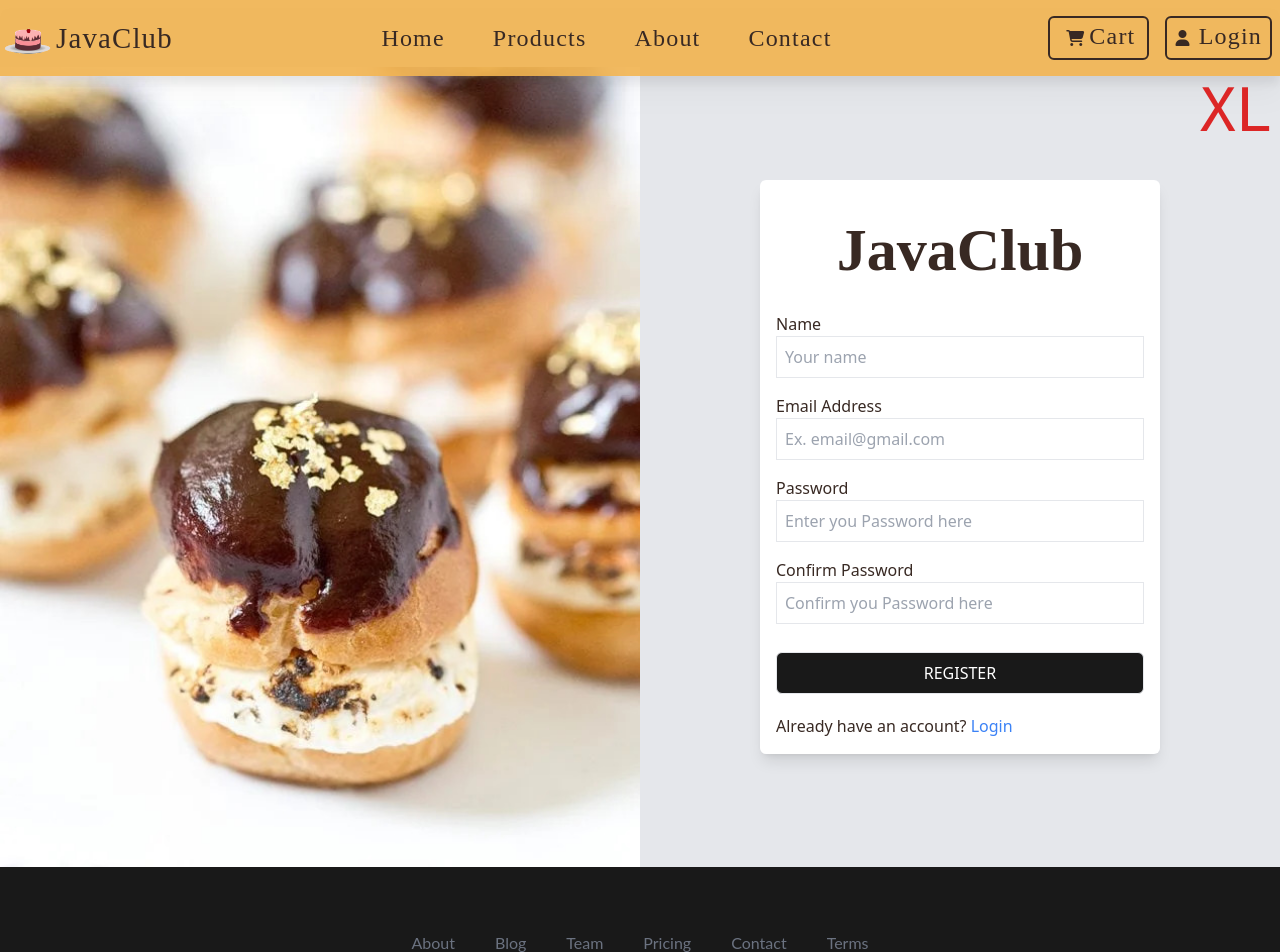
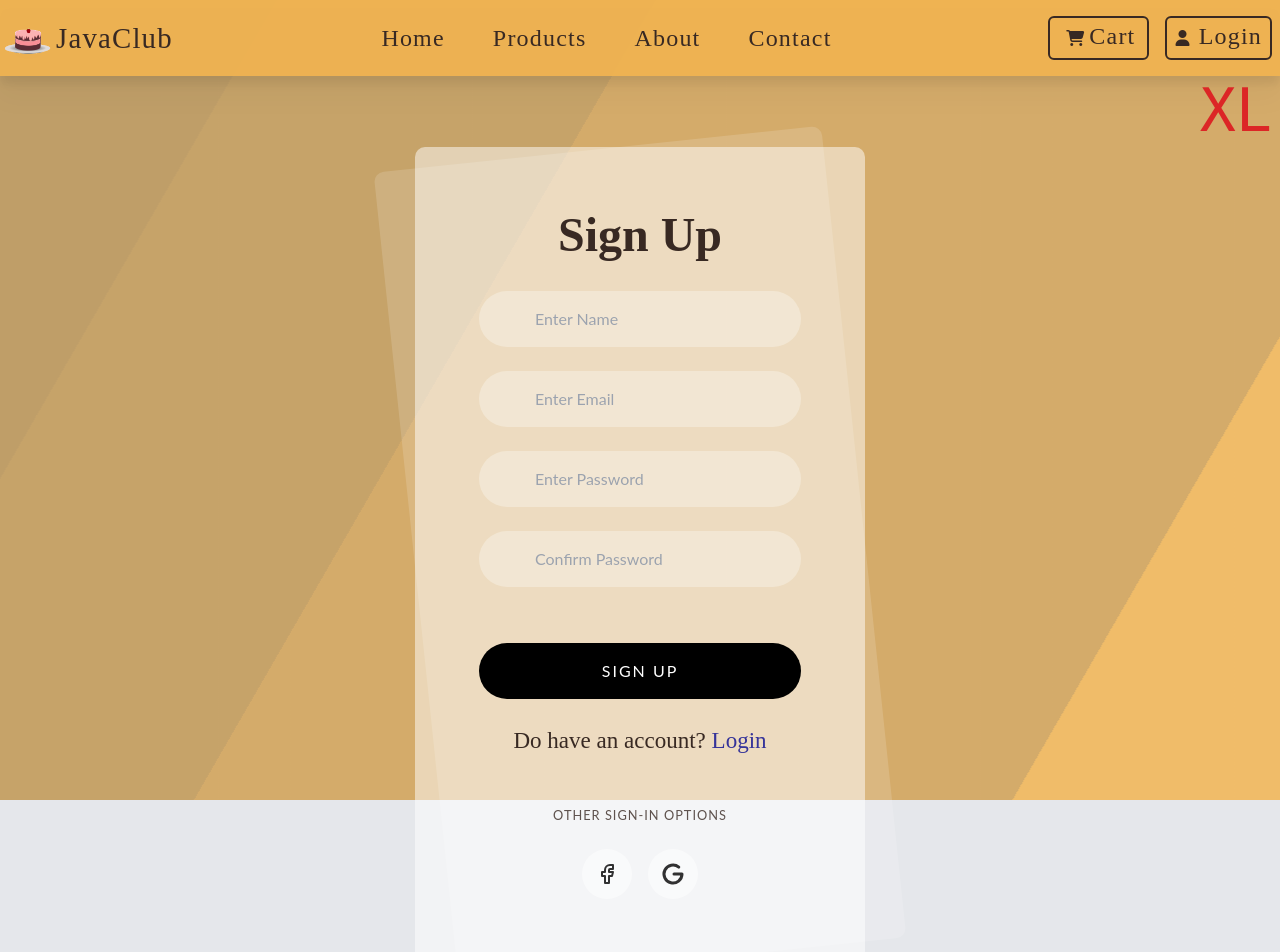
Before and after one commit to Ralph313-creator/JavaClub-eCommerce, a React (Create React App) app in the folder frontend-javaclub/: page /register in a window 1280 px wide. Shown: the top 952 px of the page. Built offline with nearby package versions, Linux system fonts and the light colour scheme.

Commit message:
Log-in and Sign-up Modification

```diff
--- /dev/null
+++ b/frontend-javaclub/src/Loginstyle.css
@@ -0,0 +1,359 @@
+
+/* body {
+    font-family: 'Poppins', sans-serif;
+    min-height: 100vh;
+    display: flex;
+    justify-content: center;
+    align-items: center;
+} */
+.login-card-container{
+    display: flex;
+    justify-content: center;
+    margin: 5rem 0;
+}
+
+/* Login Card */
+.login-card {
+    width: 450px;
+    background: rgba(255, 255, 255, .5);
+    padding: 4rem;
+    border-radius: 10px;
+    position: relative;
+}
+
+.login-card::before {
+    content: '';
+    position: absolute;
+    inset: 0;
+    background: rgba(255, 255, 255, .15);
+    transform: rotate(-6deg);
+    border-radius: 10px;
+    z-index: -1;
+}
+/* ---------- */
+
+/* Login Card Logo */
+.login-card-logo {
+    display: flex;
+    justify-content: center;
+    margin-bottom: 2rem;
+}
+
+.login-card-logo img {
+    width: 60px;
+}
+/* ---------- */
+
+/* Login Card Standard */
+.login-card-logo,
+.login-card-header,
+.login-card-footer {
+    text-align: center;
+}
+
+.login-card a {
+    text-decoration: none;
+    color: #35339a;
+}
+
+.login-card a:hover {
+    text-decoration: underline;
+}
+/* ---------- */
+
+/* Login Card Header */
+.login-card-header {
+    margin-bottom: 2rem;
+}
+
+.login-card-header h1 {
+
+    font-weight: 600;
+    margin-bottom: .5rem;
+}
+
+.login-card-header h1+div {
+    opacity: .8;
+}
+/* ---------- */
+
+/* Login Card Form */
+.login-card-form {
+    display: flex;
+    flex-direction: column;
+    gap: 1.5rem;
+}
+
+.login-card-form .form-item {
+    position: relative;
+}
+
+
+.login-card-form .checkbox {
+    display: flex;
+    align-items: center;
+    gap: 7px;
+}
+
+.login-card-form .form-item-other {
+    display: flex;
+    align-items: center;
+    justify-content: space-between;
+    font-size: calc(1rem * .8);
+    margin-bottom: .5rem;
+}
+/* ---------- */
+
+/* Login Card Footer */
+.login-card-footer {
+    margin-top: 1.5rem;
+    font-size: calc(1.8rem * .8);
+}
+/* ---------- */
+
+/* Login Card Form Elements */
+.login-card input[type="text"],
+.login-card input[type="password"],
+.login-card input[type="email"] {
+    border: none;
+    outline: none;
+    background: rgba(255, 255, 255, .3);
+    padding: 1rem 1.5rem;
+    padding-left: calc(1rem * 3.5);
+    border-radius: 100px;
+    width: 100%;
+    transition: 0.5s;
+}
+
+.login-card input:focus {
+    background: white;
+}
+
+.login-card input[type="checkbox"] {
+    width: 16px;
+    height: 16px;
+    accent-color: black;
+}
+
+.login-card button {
+    background: black;
+    color: white;
+    padding: 1rem;
+    border-radius: 100px;
+    text-align: center;
+    text-transform: uppercase;
+    letter-spacing: 2px;
+    transition: 0.5s;
+}
+
+.login-card button:hover {
+    background-color: rgba(0, 0, 0, 0.85);
+    cursor: pointer;
+}
+/* ---------- */
+
+/* Login Card Social Buttons */
+.login-card-social {
+    display: flex;
+    flex-direction: column;
+    gap: 1.5rem;
+    text-align: center;
+    margin-top: 3rem;
+}
+
+.login-card-social>div {
+    opacity: .8;
+    text-transform: uppercase;
+    letter-spacing: 1px;
+    font-size: calc(1rem * .8);
+}
+
+.login-card-social-btns {
+    display: flex;
+    align-items: center;
+    justify-content: center;
+    gap: 1rem;
+}
+
+.login-card-social-btns a {
+    display: flex;
+    align-items: center;
+    justify-content: center;
+    color: black;
+    width: 50px;
+    height: 50px;
+    background-color: rgba(255, 255, 255, .6);
+    border-radius: 100px;
+    transition: all .5s;
+}
+
+.login-card-social-btns a:hover {
+    background-color: white;
+    transform: scale(1.1);
+}
+/* ---------- */
+
+
+/* Responsive */
+@media (max-width: 768px) {
+
+    body {
+        padding: 2rem 0;
+    }
+
+    .login-card {
+        width: 280px;
+        padding: 2rem;
+    }
+
+}
+
+html {
+    height:100%;
+  }
+
+  body {
+    margin:0;
+  }
+
+  .bg {
+    animation:slide 3s ease-in-out infinite alternate;
+    background-image: linear-gradient(-60deg, #f2b450e6 50%, #bb9457 50%);
+    bottom:0;
+    left:-50%;
+    opacity:.5;
+    position:fixed;
+    right:-50%;
+    top:0;
+    z-index:-1;
+  }
+
+  .bg2 {
+    animation-direction:alternate-reverse;
+    animation-duration:4s;
+  }
+
+  .bg3 {
+    animation-duration:5s;
+  }
+
+  .content {
+    background-color:rgba(255,255,255,.8);
+    /* background-color: transBrown #f2b450e6; */
+    border-radius:.25em;
+    box-shadow:0 0 .25em rgba(0,0,0,.25);
+    box-sizing:border-box;
+    left:50%;
+    padding:10vmin;
+    position:fixed;
+    text-align:center;
+    top:50%;
+    transform:translate(-50%, -50%);
+  }
+
+  @keyframes slide {
+    0% {
+      transform:translateX(-25%);
+    }
+    100% {
+      transform:translateX(25%);
+    }
+  }
+
+/*--------bg animation ends here------*/
+
+/*--------bg animation ends here------*/
+
+#watermark {
+    /* STICK AT BOTTOM RIGHT */
+    position: fixed;
+    bottom: 5px;
+    right: 10px;
+    z-index: 999;
+
+    /* TRANSPARENCY */
+    opacity: 0.5;
+
+    /* COSMETICS */
+    text-align: right;
+    color: wheat;
+  }
+
+
+
+
+
+
+*:where(:not(html, iframe, canvas, img, svg, video):not(svg *, symbol *)) {
+    display: revert;
+}
+
+/* Preferred box-sizing value */
+*,
+*::before,
+*::after {
+    box-sizing: border-box;
+}
+
+/* Reapply the pointer cursor for anchor tags */
+a, button {
+    cursor: revert;
+}
+
+/* Remove list styles (bullets/numbers) */
+ol, ul, menu {
+    list-style: none;
+}
+
+/* For images to not be able to exceed their container */
+img {
+    max-width: 100%;
+}
+
+/* removes spacing between cells in tables */
+table {
+    border-collapse: collapse;
+}
+
+/* Safari - solving issue when using user-select:none on the <body> text input doesn't working */
+/* input, textarea {
+    -webkit-user-select: auto;
+} */
+
+/* revert the 'white-space' property for textarea elements on Safari */
+textarea {
+    white-space: revert;
+}
+
+/* minimum style to allow to style meter element */
+meter {
+    -webkit-appearance: revert;
+    appearance: revert;
+}
+
+/* reset default text opacity of input placeholder */
+::placeholder {
+    color: unset;
+}
+
+/* fix the feature of 'hidden' attribute.
+   display:revert; revert to element instead of attribute */
+:where([hidden]) {
+    display: none;
+}
+
+/* revert for bug in Chromium browsers
+   - fix for the content editable attribute will work properly.
+   - webkit-user-select: auto; added for Safari in case of using user-select:none on wrapper element*/
+:where([contenteditable]:not([contenteditable="false"])) {
+    -moz-user-modify: read-write;
+    -webkit-user-modify: read-write;
+    overflow-wrap: break-word;
+    /* -webkit-line-break: after-white-space;
+    -webkit-user-select: auto; */
+}
+
+/* apply back the draggable feature - exist only in Chromium and Safari */
+:where([draggable="true"]) {
+    -webkit-user-drag: element;
+}
--- a/frontend-javaclub/src/index.js
+++ b/frontend-javaclub/src/index.js
@@ -5,6 +5,7 @@ import { BrowserRouter } from 'react-router-dom';
 import App from './App';
 import store from './store';
 import './style.css';
+import './Loginstyle.css';
 
 const preload = document.querySelector('#preloader');
 window.addEventListener('load', () => {
--- a/frontend-javaclub/src/screens/LoginScreen.jsx
+++ b/frontend-javaclub/src/screens/LoginScreen.jsx
@@ -1,6 +1,5 @@
 import React, {useState, useEffect} from 'react';
 import {Link, useNavigate, useLocation} from 'react-router-dom';
-import loginImg from '../assets/loginImg.jpg';
 import {useDispatch, useSelector} from 'react-redux';
 import Loader from '../components/Loader';
 import {login} from '../action/userAction';
@@ -48,25 +47,22 @@ const LoginScreen = () => {
   };
 
   return (
-    <>
+    <div>
       {loading && <Loader />}
-      <div className="grid grid-cols-1 sm:grid-cols-2 h-screen w-full">
-        <div className="hidden sm:block">
-          <img
-            className="w-full h-screen  object-cover shadow-lg"
-            src={loginImg}
-            alt=""
-          />
-        </div>
+    <div className="bg"></div>
+    <div className="bg bg2"></div>
+    <div className="bg bg3"></div>
 
-        <div className=" flex flex-col justify-center">
-          {error && (
-            <div className="flex justify-center ">
+    <div className="login-card-container">
+        <div className="login-card">
+          {/* login Error  */}
+        {error && (
+            <div className="flex justify-center absolute top-[20px]">
               <div className="bg-[#d82f424a] text-red p-2 text-center max-w-[25rem] font font-sans rounded mb-4">
                 {attempts === 0 ? (
                   <span className="font-bold">
                     {' '}
-                    Too many attemps {countdown} pls wait
+                    Too many attempts {countdown} pls wait
                   </span>
                 ) : (
                   `${error} `
@@ -79,55 +75,56 @@ const LoginScreen = () => {
               </div>
             </div>
           )}
-          <form
-            onSubmit={submitHandler}
-            className="max-w-[400px] w-full mx-auto bg-white shadow-lg p-4 rounded-md"
-          >
-            <h2 className=" text-6xl font-bold text-center py-6">JavaClub</h2>
-            <div className="flex flex-col py-2 font-sans">
-              <label>Email Address</label>
-              <input
-                required
-                className="border p-2"
-                type="email"
-                value={email}
-                onChange={(e) => setEmail(e.target.value)}
-                placeholder="Ex. email@gmail.com"
-              />
+            <div className="login-card-header text-5xl">
+                <h1 className=''>Sign In</h1>
+                <div className='text-2xl'>Please login to use the platform</div>
             </div>
-            <div className="flex flex-col py-2 font-sans">
-              <label>Password</label>
-              <input
-                required
-                className="border p-2 font-sans"
-                type="password"
+            <form className="login-card-form" onSubmit={submitHandler}>
+                <div className="form-item font-lato">
+                    <input type="email" value={email}
+                onChange={(e) => setEmail(e.target.value)} required placeholder="Enter Email" id="emailForm" />
+                </div>
+                <div className="form-item font-lato">
+
+                    <input type="password"
                 value={password}
-                onChange={(e) => setPassword(e.target.value)}
-                placeholder="Enter you Password here"
-              />
+                onChange={(e) => setPassword(e.target.value)} placeholder="Enter Password" id="passwordForm" required />
+                </div>
+                <div className="form-item-other">
+
+
+                </div>
+                <button className='btn-black' type="submit">Sign In</button>
+            </form>
+            <div className="login-card-footer">
+                Don't have an account? <Link to={redirect ? `/register?redirect=${redirect}` : '/register'}>Create an Account.</Link>
             </div>
-            <button
-              type="submit"
-              className="font-sans border w-full my-5 py-2 btn-black text-white"
-            >
-              Sign In
-            </button>
-            <div className="font-sans">
-              <p>
-                New Here?
-                <Link
-                  to={redirect ? `/register?redirect=${redirect}` : '/register'}
-                  className="text-blue-500 hover:text-blue-600"
-                >
-                  {' '}
-                  Register
-                </Link>
-              </p>
+            <div className="login-card-social font-lato">
+                <div>Other Sign-In Options</div>
+                <div className="login-card-social-btns">
+                    <a href="#">
+                        <svg xmlns="http://www.w3.org/2000/svg" className="icon icon-tabler icon-tabler-brand-facebook"
+                            width="24" height="24" viewBox="0 0 24 24" stroke-width="2" stroke="currentColor"
+                            fill="none" stroke-linecap="round" stroke-linejoin="round">
+                            <path stroke="none" d="M0 0h24v24H0z" fill="none"></path>
+                            <path d="M7 10v4h3v7h4v-7h3l1 -4h-4v-2a1 1 0 0 1 1 -1h3v-4h-3a5 5 0 0 0 -5 5v2h-3"></path>
+                        </svg>
+                    </a>
+                    <a href="#">
+                        <svg xmlns="http://www.w3.org/2000/svg" className="icon icon-tabler icon-tabler-brand-google"
+                            width="24" height="24" viewBox="0 0 24 24" stroke-width="3" stroke="currentColor"
+                            fill="none" stroke-linecap="round" stroke-linejoin="round">
+                            <path stroke="none" d="M0 0h24v24H0z" fill="none"></path>
+                            <path d="M17.788 5.108a9 9 0 1 0 3.212 6.892h-8"></path>
+                        </svg>
+                    </a>
+
+                </div>
             </div>
-          </form>
         </div>
       </div>
-    </>
+    </div>
+
   );
 };
 
--- a/frontend-javaclub/src/screens/RegisterScreen.jsx
+++ b/frontend-javaclub/src/screens/RegisterScreen.jsx
@@ -40,17 +40,13 @@ const RegisterScreen = () => {
   return (
     <>
       {loading && <Loader />}
-      <div className="grid grid-cols-1 sm:grid-cols-2 h-screen w-full">
-        <div className="hidden sm:block">
-          <img
-            className="w-full h-screen  object-cover"
-            src={loginImg}
-            alt=""
-          />
-        </div>
+      <div className="bg"></div>
+    <div className="bg bg2"></div>
+    <div className="bg bg3"></div>
 
-        <div className=" flex flex-col justify-center">
-          {error && (
+    <div className="login-card-container">
+        <div className="login-card">
+        {error && (
             <div className="flex justify-center ">
               <div className="bg-[#d82f424a] text-red p-2 text-center max-w-[25rem] font-sans rounded mb-4">
                 {<Message />}
@@ -64,79 +60,71 @@ const RegisterScreen = () => {
               </div>
             </div>
           )}
-          <form
-            onSubmit={submitHandler}
-            className="max-w-[400px] w-full mx-auto bg-white shadow-lg p-4 rounded-md"
-          >
-            <h2 className=" text-6xl font-bold text-center py-6">JavaClub</h2>
+            <div className="login-card-header text-5xl">
+                <h1 className=''>Sign Up</h1>
+            </div>
+            <form className="login-card-form" onSubmit={submitHandler}>
 
-            <div className="flex flex-col py-2 font-sans">
-              <label>Name</label>
-              <input
-                required
-                className="border p-2"
-                type="text"
-                value={name}
-                onChange={(e) => setName(e.target.value)}
-                placeholder="Your name"
-              />
-            </div>
+                <div className="form-item font-lato">
+                    <input type="text" value={name}
+                onChange={(e) => setName(e.target.value)} placeholder="Enter Name" required />
+                </div>
 
-            <div className="flex flex-col py-2 font-sans">
-              <label>Email Address</label>
-              <input
-                required
-                className="border p-2"
-                type="email"
+                <div className="form-item font-lato">
+                    <input type="email"
                 value={email}
-                onChange={(e) => setEmail(e.target.value)}
-                placeholder="Ex. email@gmail.com"
-              />
-            </div>
+                onChange={(e) => setEmail(e.target.value)} placeholder="Enter Email" id="emailForm" required />
+                </div>
 
-            <div className="flex flex-col py-2 font-sans">
-              <label>Password</label>
-              <input
-                required
-                className="border p-2 font-sans"
-                type="password"
+                <div className="form-item font-lato">
+                    <input type="password"
                 value={password}
-                onChange={(e) => setPassword(e.target.value)}
-                placeholder="Enter you Password here"
-              />
-            </div>
+                onChange={(e) => setPassword(e.target.value)} placeholder="Enter Password" id="passwordForm" required />
+                </div>
 
-            <div className="flex flex-col py-2 font-sans">
-              <label>Confirm Password</label>
-              <input
-                required
-                className="border p-2 font-sans"
-                type="password"
+                <div className="form-item font-lato">
+                    <input type="password"
                 value={confirmPassword}
-                onChange={(e) => setConfirmPassword(e.target.value)}
-                placeholder="Confirm you Password here"
-              />
-            </div>
+                onChange={(e) => setConfirmPassword(e.target.value)} placeholder="Confirm Password" id="passwordForm" required />
+                </div>
 
-            <button
-              type="submit"
-              className="font-sans border w-full my-5 py-2 btn-black text-white"
-            >
-              Register
-            </button>
-            <div className="font-sans">
-              <p>
-                Already have an account?
-                <Link
+
+
+                <div className="form-item-other">
+                </div>
+                <button className='btn-black' type="submit">Sign Up</button>
+            </form>
+            <div className="login-card-footer">
+                Do have an account? <Link
                   to={redirect ? `/login?redirect=${redirect}` : '/login'}
                   className="text-blue-500 hover:text-blue-600"
                 >
                   {' '}
                   Login
                 </Link>
-              </p>
             </div>
-          </form>
+            <div className="login-card-social font-lato">
+                <div>Other Sign-In Options</div>
+                <div className="login-card-social-btns">
+                    <a href="#">
+                        <svg xmlns="http://www.w3.org/2000/svg" className="icon icon-tabler icon-tabler-brand-facebook"
+                            width="24" height="24" viewBox="0 0 24 24" stroke-width="2" stroke="currentColor"
+                            fill="none" stroke-linecap="round" stroke-linejoin="round">
+                            <path stroke="none" d="M0 0h24v24H0z" fill="none"></path>
+                            <path d="M7 10v4h3v7h4v-7h3l1 -4h-4v-2a1 1 0 0 1 1 -1h3v-4h-3a5 5 0 0 0 -5 5v2h-3"></path>
+                        </svg>
+                    </a>
+                    <a href="#">
+                        <svg xmlns="http://www.w3.org/2000/svg" className="icon icon-tabler icon-tabler-brand-google"
+                            width="24" height="24" viewBox="0 0 24 24" stroke-width="3" stroke="currentColor"
+                            fill="none" stroke-linecap="round" stroke-linejoin="round">
+                            <path stroke="none" d="M0 0h24v24H0z" fill="none"></path>
+                            <path d="M17.788 5.108a9 9 0 1 0 3.212 6.892h-8"></path>
+                        </svg>
+                    </a>
+
+                </div>
+            </div>
         </div>
       </div>
     </>
```
